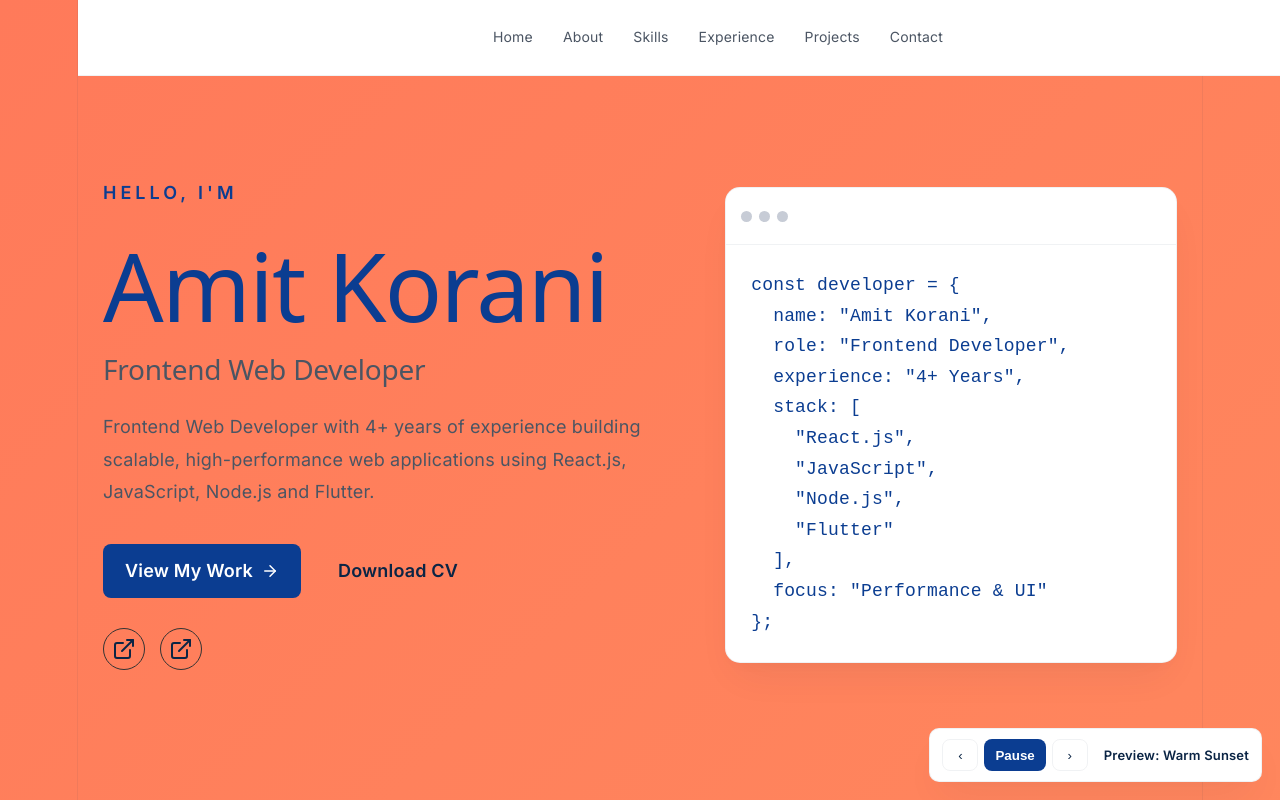
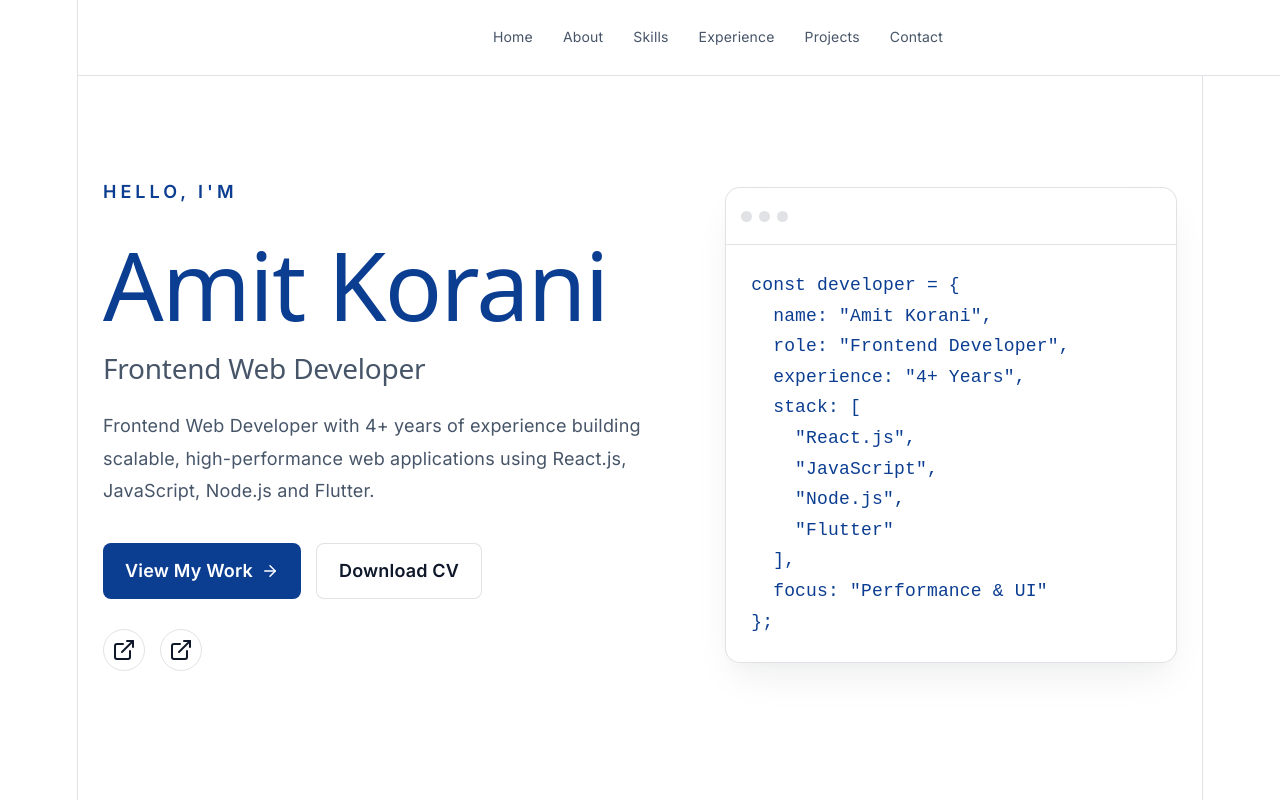
Before and after one commit to Amitkorani/amit-portfolio, a React app: page / in a window 1280 px wide. Shown: the top 800 px of the page. Built offline with nearby package versions, Linux system fonts and the light colour scheme; the HTML template or start-up script is replaced by a standard one.

Commit message:
color and tooltip

```diff
--- a/src/App.css
+++ b/src/App.css
@@ -10,11 +10,6 @@ html {
   scroll-behavior: smooth;
 }
 
-body {
-  font-family: "Inter", sans-serif;
-  background: #080808;
-  color: #ffffff;
-}
 body {
   font-family: "Inter", sans-serif;
   background: var(--bg);
@@ -64,7 +59,7 @@ html, body {
   padding: 6px 10px;
   font-weight: 600;
   background: var(--accent);
-  color: #fff;
+  color: var(--accent-text);
   border-color: var(--accent-border);
 }
 
@@ -128,6 +123,7 @@ a {
 }
 
 .social-links a {
+  position: relative;
   width: 42px;
   height: 42px;
 
@@ -137,6 +133,30 @@ a {
   display: flex;
   align-items: center;
   justify-content: center;
+}
+
+.social-links a::after {
+  content: attr(data-tooltip);
+  position: absolute;
+  left: 50%;
+  bottom: calc(100% + 10px);
+  transform: translate(-50%, 4px);
+  padding: 6px 9px;
+  border-radius: 6px;
+  background: var(--text-h);
+  color: var(--bg);
+  font-size: 12px;
+  line-height: 1;
+  white-space: nowrap;
+  opacity: 0;
+  pointer-events: none;
+  transition: opacity 0.18s ease, transform 0.18s ease;
+}
+
+.social-links a:hover::after,
+.social-links a:focus-visible::after {
+  opacity: 1;
+  transform: translate(-50%, 0);
 }
 .social-links a:hover {
   border-color: var(--accent);
@@ -208,21 +228,33 @@ a {
   gap: 8px;
 
   font-weight: 600;
+  color: var(--text-h);
   transition: 0.3s;
 }
 
 .primary {
   background: var(--accent);
-  color: #ffffff;
+  color: var(--accent-text);
 }
 
 .primary:hover {
   transform: translateY(-3px);
-  box-shadow: 0 8px 30px rgba(0,229,255,0.08);
+  box-shadow: var(--shadow);
 }
 
 .secondary {
   border: 1px solid var(--border);
+}
+
+.btn-secondary {
+  border: 1px solid var(--border);
+  color: var(--text-h);
+  background: var(--card-bg);
+}
+
+.btn-secondary:hover {
+  color: var(--accent);
+  border-color: var(--accent);
 }
 
 .secondary:hover {
@@ -239,7 +271,7 @@ a {
   width: 42px;
   height: 42px;
 
-  border: 1px solid #333;
+  border: 1px solid var(--border);
   border-radius: 50%;
 
   display: flex;
@@ -261,11 +293,11 @@ a {
   width: 100%;
   max-width: 500px;
 
-  background: #111;
-  border: 1px solid #292929;
+  background: var(--card-bg);
+  border: 1px solid var(--border);
   border-radius: 15px;
 
-  box-shadow: 0 30px 80px rgba(0, 229, 255, 0.08);
+  box-shadow: var(--shadow);
   overflow: hidden;
 }
 .code-window {
@@ -290,7 +322,7 @@ a {
   width: 11px;
   height: 11px;
   border-radius: 50%;
-  background: #c7ccd6;
+  background: var(--border);
   margin-right: 7px;
 }
 
@@ -335,7 +367,7 @@ a {
 }
 
 .about-text p {
-  color: #999;
+  color: var(--text);
   line-height: 1.8;
   margin-bottom: 18px;
 }
@@ -347,8 +379,8 @@ a {
 }
 
 .stat {
-  background: #111;
-  border: 1px solid #222;
+  background: var(--card-bg);
+  border: 1px solid var(--border);
   padding: 30px;
   border-radius: 12px;
 }
@@ -367,7 +399,7 @@ a {
 }
 
 .stat span {
-  color: #888;
+  color: var(--text);
   font-size: 14px;
 }
 
@@ -378,8 +410,8 @@ a {
 }
 
 .skill-card {
-  background: #111;
-  border: 1px solid #222;
+  background: var(--card-bg);
+  border: 1px solid var(--border);
   padding: 30px;
   border-radius: 12px;
 }
@@ -402,7 +434,7 @@ a {
 
 .skill-list span,
 .project-tech span {
-  background: #f3f6fa;
+  background: var(--code-bg);
   border: 1px solid var(--border);
   padding: 8px 12px;
   border-radius: 6px;
@@ -413,7 +445,7 @@ a {
 .timeline {
   position: relative;
   padding-left: 30px;
-  border-left: 1px solid #333;
+  border-left: 1px solid var(--border);
 }
 
 .timeline-item {
@@ -456,12 +488,12 @@ a {
 }
 
 .period {
-  color: #777;
+  color: var(--text);
   white-space: nowrap;
 }
 
 .tech {
-  color: #888;
+  color: var(--text);
   margin: 18px 0;
 }
 
@@ -470,7 +502,7 @@ a {
 }
 
 .experience-card li {
-  color: #aaa;
+  color: var(--text);
   line-height: 1.7;
   margin-bottom: 8px;
 }
@@ -498,12 +530,12 @@ a {
 
 .project-card:hover {
   transform: translateY(-5px);
-  border-color: #00e5ff;
+  border-color: var(--accent);
 }
 
 .project-number {
   font-size: 45px;
-  color: #333;
+  color: var(--text);
   font-weight: 800;
 }
 
@@ -516,7 +548,7 @@ a {
 }
 
 .project-category {
-  color: #00e5ff;
+  color: var(--accent);
   font-size: 13px;
   margin: 15px 0;
 }
@@ -526,7 +558,7 @@ a {
 }
 
 .project-description {
-  color: #888;
+  color: var(--text);
   line-height: 1.7;
   margin: 15px 0 20px;
 }
@@ -546,14 +578,14 @@ a {
 
 .education-card,
 .certification-card {
-  background: #111;
-  border: 1px solid #222;
+  background: var(--card-bg);
+  border: 1px solid var(--border);
   padding: 30px;
   border-radius: 12px;
 }
 
 .education-card span {
-  color: #00e5ff;
+  color: var(--accent);
 }
 
 .education-card h3 {
@@ -563,7 +595,7 @@ a {
 .education-card p,
 .certification-card p,
 .certification-card small {
-  color: #888;
+  color: var(--text);
 }
 
 .certification-card {
@@ -581,8 +613,8 @@ a {
   align-items: center;
   justify-content: center;
 
-  background: #00e5ff;
-  color: #000;
+  background: var(--accent);
+  color: var(--accent-text);
   font-weight: 800;
 }
 
@@ -598,7 +630,7 @@ a {
 }
 
 .contact-text p {
-  color: #888;
+  color: var(--text);
   line-height: 1.8;
 }
 
@@ -613,18 +645,18 @@ a {
   display: flex;
   align-items: center;
   gap: 15px;
-  color: #aaa;
+  color: var(--text);
 }
 
 .contact-details svg {
-  color: #00e5ff;
+  color: var(--accent);
 }
 
 footer {
-  border-top: 1px solid #222;
+  border-top: 1px solid var(--border);
   padding: 30px;
   text-align: center;
-  color: #666;
+  color: var(--text);
   font-size: 13px;
 }
 
--- a/src/App.jsx
+++ b/src/App.jsx
@@ -7,7 +7,6 @@ import Projects from "./components/Projects";
 import Education from "./components/Education";
 import Certifications from "./components/Certifications";
 import Contact from "./components/Contact";
-import ThemePreview from "./components/ThemePreview";
 
 import "./App.css";
 
@@ -15,8 +14,6 @@ function App() {
   return (
     <>
       <Navbar />
-
-      <ThemePreview />
 
       <main>
         <Hero />
--- a/src/components/Hero.jsx
+++ b/src/components/Hero.jsx
@@ -65,11 +65,18 @@ function Hero() {
             target="_blank"
             rel="noreferrer"
             aria-label="LinkedIn profile"
+            data-tooltip="LinkedIn profile"
           >
             <ExternalLink />
           </a>
 
-          <a href="https://github.com/Amitkorani" target="_blank" rel="noreferrer" aria-label="GitHub profile">
+          <a
+            href="https://github.com/Amitkorani"
+            target="_blank"
+            rel="noreferrer"
+            aria-label="GitHub profile"
+            data-tooltip="GitHub profile"
+          >
             <ExternalLink />
           </a>
 
--- a/src/components/ThemePreview.jsx
+++ b/src/components/ThemePreview.jsx
@@ -1,11 +1,41 @@
 import { useEffect, useState } from "react";
 
 const presets = [
-  { name: "Aurora", bg: "linear-gradient(135deg,#0f2027 0%,#203a43 50%,#2c5364 100%)" },
-  { name: "Warm Sunset", bg: "linear-gradient(135deg,#ff7a5a 0%,#ffb86b 100%)" },
-  { name: "Minimal Light", bg: "#F7F8FA" },
-  { name: "Modern Ocean", bg: "linear-gradient(135deg,#052A4A 0%,#023E73 100%)" },
-  { name: "Violet Dream", bg: "linear-gradient(135deg,#3a1c71 0%,#d76d77 100%)" },
+  {
+    name: "Aurora",
+    bg: "linear-gradient(135deg,#0f2027 0%,#203a43 50%,#2c5364 100%)",
+    text: "#d8e7ec", textH: "#ffffff", card: "rgba(10, 25, 32, 0.72)",
+    accent: "#67e8f9", accentText: "#08232b", border: "rgba(164, 231, 244, 0.24)",
+    code: "rgba(0, 0, 0, 0.25)", accentBg: "rgba(103, 232, 249, 0.14)",
+  },
+  {
+    name: "Warm Sunset",
+    bg: "linear-gradient(135deg,#ff7a5a 0%,#ffb86b 100%)",
+    text: "#4a211a", textH: "#2c1110", card: "rgba(255, 246, 232, 0.72)",
+    accent: "#9a3412", accentText: "#ffffff", border: "rgba(92, 34, 18, 0.2)",
+    code: "rgba(255, 255, 255, 0.45)", accentBg: "rgba(154, 52, 18, 0.1)",
+  },
+  {
+    name: "Minimal Light",
+    bg: "#F7F8FA",
+    text: "#4b5563", textH: "#0b2545", card: "#ffffff",
+    accent: "#0B3D91", accentText: "#ffffff", border: "rgba(11, 37, 69, 0.12)",
+    code: "#f1f5f9", accentBg: "rgba(11, 61, 145, 0.06)",
+  },
+  {
+    name: "Modern Ocean",
+    bg: "linear-gradient(135deg,#052A4A 0%,#023E73 100%)",
+    text: "#c8e4f5", textH: "#ffffff", card: "rgba(3, 28, 54, 0.76)",
+    accent: "#67e8f9", accentText: "#052A4A", border: "rgba(103, 232, 249, 0.25)",
+    code: "rgba(0, 0, 0, 0.25)", accentBg: "rgba(103, 232, 249, 0.14)",
+  },
+  {
+    name: "Violet Dream",
+    bg: "linear-gradient(135deg,#3a1c71 0%,#d76d77 100%)",
+    text: "#f7eafa", textH: "#ffffff", card: "rgba(53, 22, 81, 0.68)",
+    accent: "#f0abfc", accentText: "#3a1c71", border: "rgba(240, 171, 252, 0.28)",
+    code: "rgba(36, 10, 58, 0.3)", accentBg: "rgba(240, 171, 252, 0.16)",
+  },
 ];
 
 function ThemePreview() {
@@ -14,7 +44,15 @@ function ThemePreview() {
 
   useEffect(() => {
     const root = document.documentElement;
-    root.style.setProperty("--bg", presets[idx].bg);
+    const theme = presets[idx];
+    Object.entries(theme).forEach(([key, value]) => {
+      if (key !== "name") {
+        const cssKey = key
+          .replace(/[A-Z]/g, (letter) => `-${letter.toLowerCase()}`)
+          .replace("card", "card-bg");
+        root.style.setProperty(`--${cssKey}`, value);
+      }
+    });
   }, [idx]);
 
   useEffect(() => {
--- a/src/index.css
+++ b/src/index.css
@@ -1,16 +1,16 @@
 :root {
-  /* Minimal Light theme */
-  --text: #4b5563; /* muted body text */
-  --text-h: #0b2545; /* headings */
-  --bg: #F7F8FA; /* page background */
-  --border: rgba(11,37,69,0.06);
-  --code-bg: #f1f5f9;
+  --text: #475569;
+  --text-h: #0f172a;
+  --bg: #ffffff;
+  --border: rgba(15, 23, 42, 0.12);
+  --code-bg: #f8fafc;
   --card-bg: #ffffff;
-  --accent: #0B3D91; /* navy accent */
-  --accent-bg: rgba(11,61,145,0.06);
-  --accent-border: rgba(11,61,145,0.12);
-  --social-bg: rgba(11,37,69,0.03);
-  --shadow: rgba(11,37,69,0.06) 0 20px 40px -10px, rgba(2,6,23,0.04) 0 6px 18px -8px;
+  --accent: #0B3D91;
+  --accent-text: #ffffff;
+  --accent-bg: rgba(11, 61, 145, 0.06);
+  --accent-border: rgba(11, 61, 145, 0.2);
+  --social-bg: rgba(15, 23, 42, 0.04);
+  --shadow: rgba(15, 23, 42, 0.08) 0 20px 40px -10px, rgba(15, 23, 42, 0.04) 0 6px 18px -8px;
 
   --sans: system-ui, 'Segoe UI', Roboto, sans-serif;
   --heading: system-ui, 'Segoe UI', Roboto, sans-serif;
@@ -18,7 +18,7 @@
 
   font: 18px/145% var(--sans);
   letter-spacing: 0.18px;
-  color-scheme: light dark;
+  color-scheme: light;
   color: var(--text);
   background: var(--bg);
   font-synthesis: none;
@@ -28,26 +28,6 @@
 
   @media (max-width: 1024px) {
     font-size: 16px;
-  }
-}
-
-@media (prefers-color-scheme: dark) {
-  :root {
-    --text: #9ca3af;
-    --text-h: #f3f4f6;
-    --bg: #16171d;
-    --border: #2e303a;
-    --code-bg: #1f2028;
-    --accent: #c084fc;
-    --accent-bg: rgba(192, 132, 252, 0.15);
-    --accent-border: rgba(192, 132, 252, 0.5);
-    --social-bg: rgba(47, 48, 58, 0.5);
-    --shadow:
-      rgba(0, 0, 0, 0.4) 0 10px 15px -3px, rgba(0, 0, 0, 0.25) 0 4px 6px -2px;
-  }
-
-  #social .button-icon {
-    filter: invert(1) brightness(2);
   }
 }
 
@@ -64,6 +44,7 @@ body {
   display: flex;
   flex-direction: column;
   box-sizing: border-box;
+  background: var(--bg);
 }
 
 h1,
```
